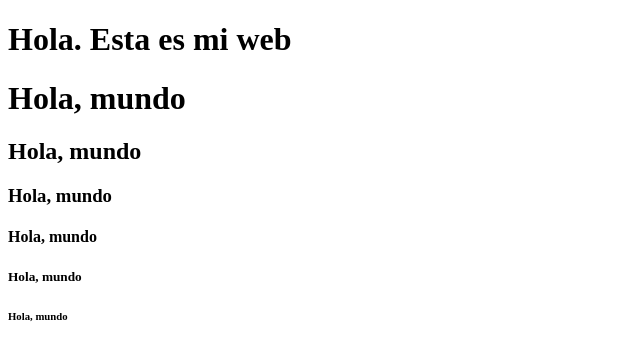
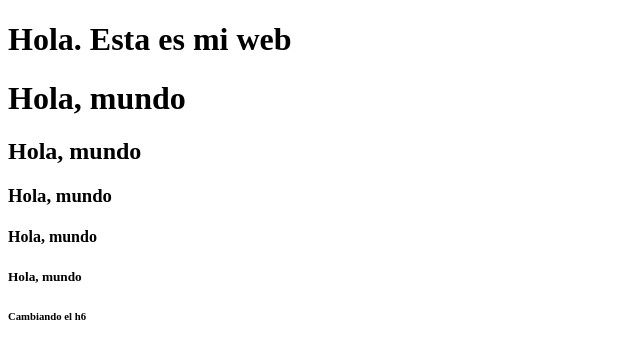
Before and after one commit to edo-nunez/prueba, a plain HTML site: page index.html in a window 1280 px wide. Shown: the full height of the page, 0-640 px from the left. Drawn offline with Linux system fonts and the light colour scheme.

Commit message:
modificando el h6

```diff
--- a/index.html
+++ b/index.html
@@ -15,7 +15,8 @@
     <h3>Hola, mundo</h3>
     <h4>Hola, mundo</h4>
     <h5>Hola, mundo</h5>
-    <h6>Hola, mundo</h6>
+
+    <h6>Cambiando el h6</h6>
 
 </body>
 
```
